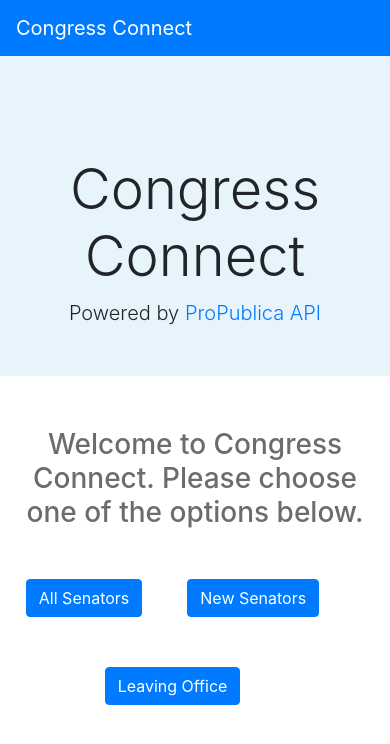
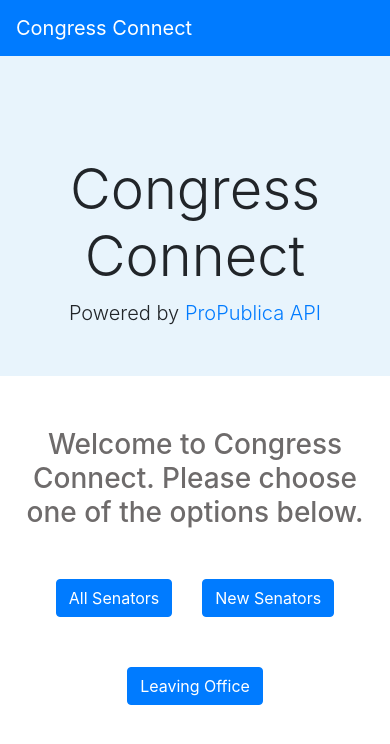
Before and after one commit to ektravel/congress-connect, a React (Create React App) app in the folder client/: page / in a window 390 px wide. Shown: the top 744 px of the page. Built offline with nearby package versions, Linux system fonts and the light colour scheme.

Commit message:
added css for responsive design

```diff
--- a/client/src/components/Button/Button.css
+++ b/client/src/components/Button/Button.css
@@ -2,3 +2,10 @@
     margin-right: 45px;
     margin-bottom: 50px;
 }
+
+@media screen and (max-width:800px){
+    .customBtn{
+        margin-right:15px;
+        margin-left:15px;
+    }
+}
```
